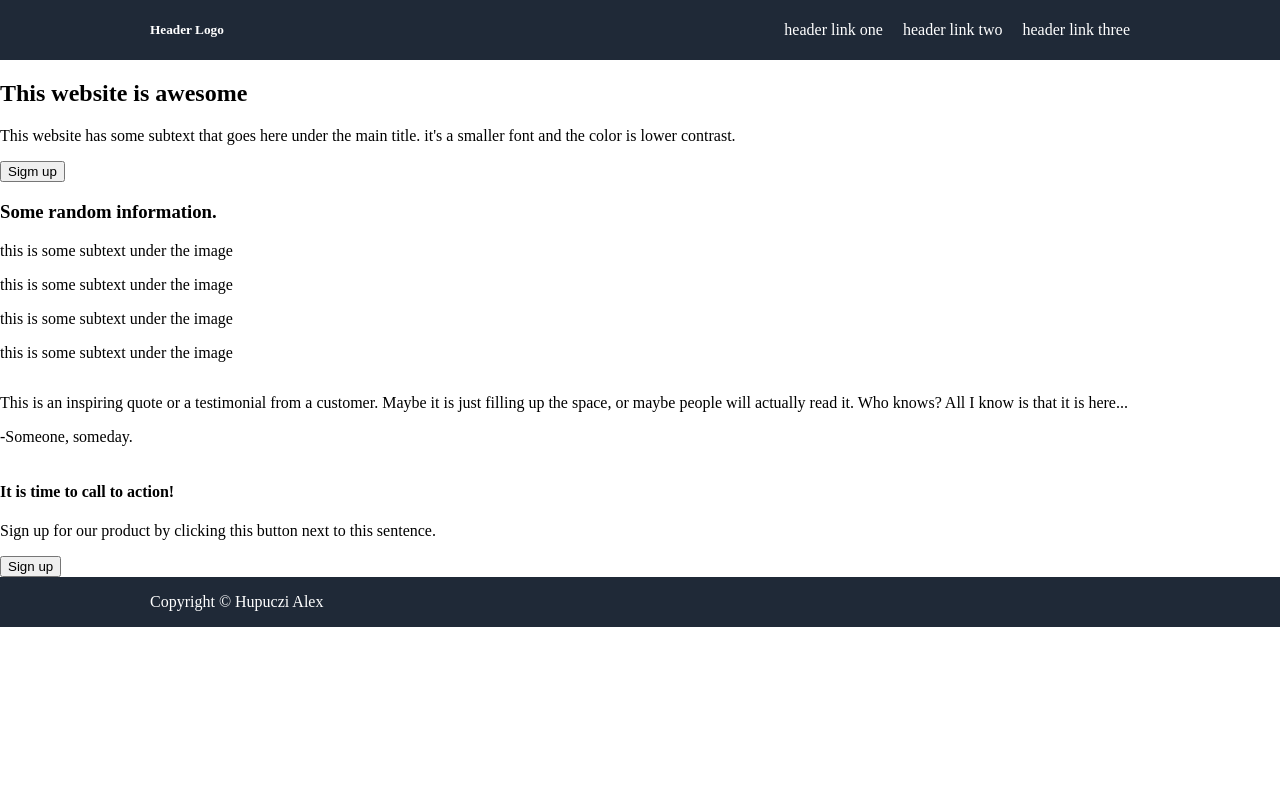
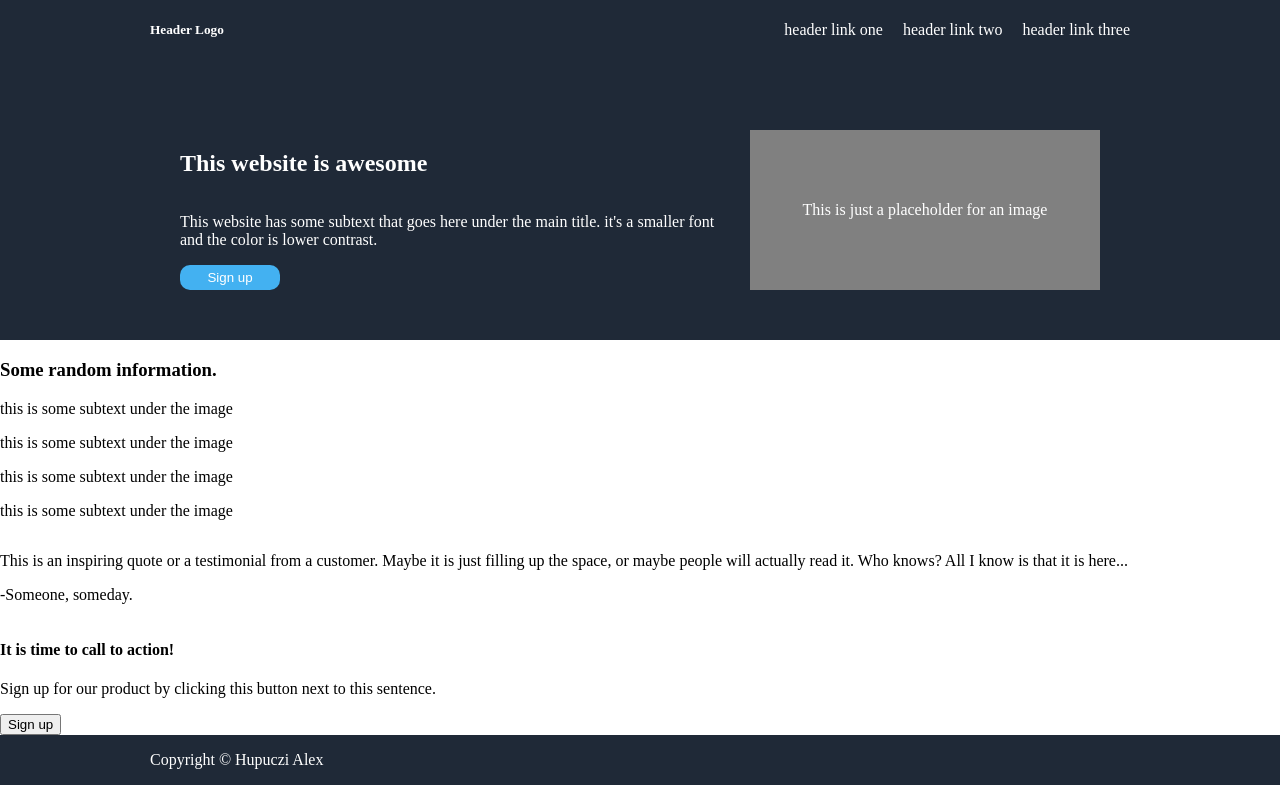
Before and after one commit to hupalex/landing-page, a plain HTML site: page index.html in a window 1280 px wide. Drawn offline with Linux system fonts and the light colour scheme.

Commit message:
Create first container CSS plus some HTML typo fixes

```diff
--- a/index.html
+++ b/index.html
@@ -21,10 +21,10 @@
         <div class="signup-container">
             <h2>This website is awesome</h2>
             <p>This website has some subtext that goes here under the main title. it's a smaller font and the color is lower contrast.</p>
-            <button>Sigm up</button>
+            <button>Sign up</button>
         </div>
         <div class="image-placeholder">
-
+            <p>This is just a placeholder for an image</p>
         </div>
     </div>
     <!-- This is the second container of the page-->
--- a/style.css
+++ b/style.css
@@ -24,3 +24,45 @@ header a{
     display: flex;
     gap: 20px;
 }
+
+.first-container{
+    display: flex;
+    padding-left: 150px;
+    padding-right: 150px;
+    background-color: #1F2937;
+    color: white;
+    padding-top: 70px;
+    flex: 1;
+    justify-content: center;
+}
+
+.signup-container{
+    display: flex;
+    flex-direction: column;
+    flex: 1;
+    padding-bottom: 50px;
+    max-width: 550px;
+    margin-right: 20px;
+}
+
+.signup-container button{
+    width: 100px;
+    background-color: rgb(67, 177, 241);
+    color: white;
+    border: none;
+    border-radius: 10px;
+    padding: 5px;
+}
+
+
+.image-placeholder{
+    display: flex;
+    flex:1;
+    background-color: grey;
+    justify-content: center;
+    align-items: center;
+    margin-bottom: 50px;
+    max-width: 350px;
+    min-width: 200px;
+
+}
```
